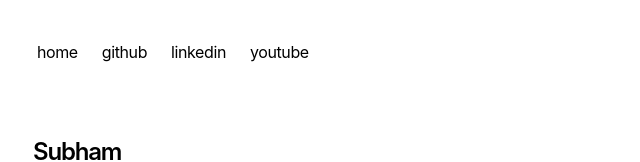
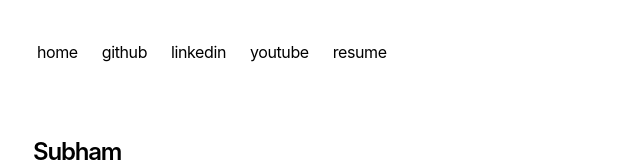
Before and after one commit to GrowlyX/website, a Next.js app: page / in a window 1280 px wide. Shown: the top 162 px of the page, without its empty margins (319-959 px from the left). Built offline with nearby package versions, Linux system fonts and the light colour scheme.

Commit message:
chore: more nav refs

```diff
--- a/app/components/nav.tsx
+++ b/app/components/nav.tsx
@@ -12,6 +12,9 @@ const navItems = {
     },
     'https://www.youtube.com/@subhamkts': {
         name: 'youtube',
+    },
+    '/assets/resume.pdf': {
+        name: 'resume',
     },
 }
 
```
Also changed, not shown: 1 other file (tests, documents, lock files or other folders).
